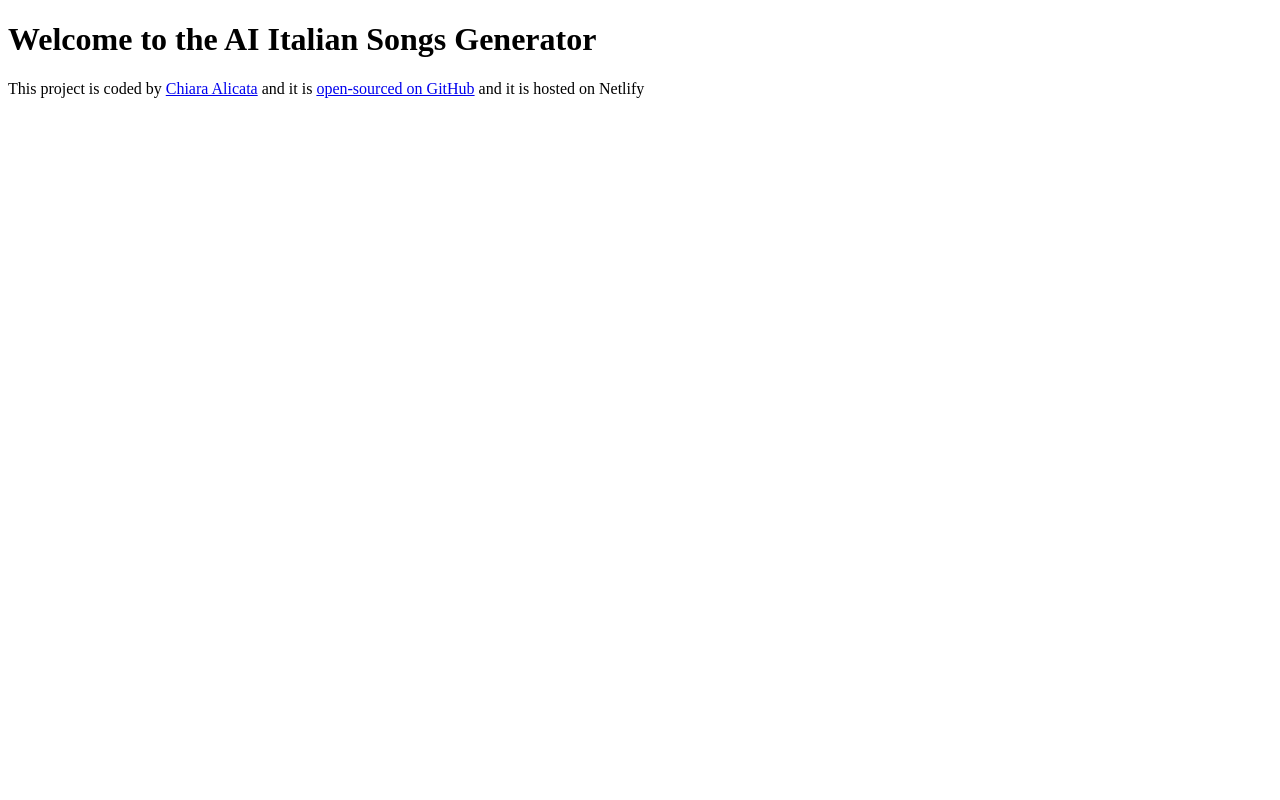
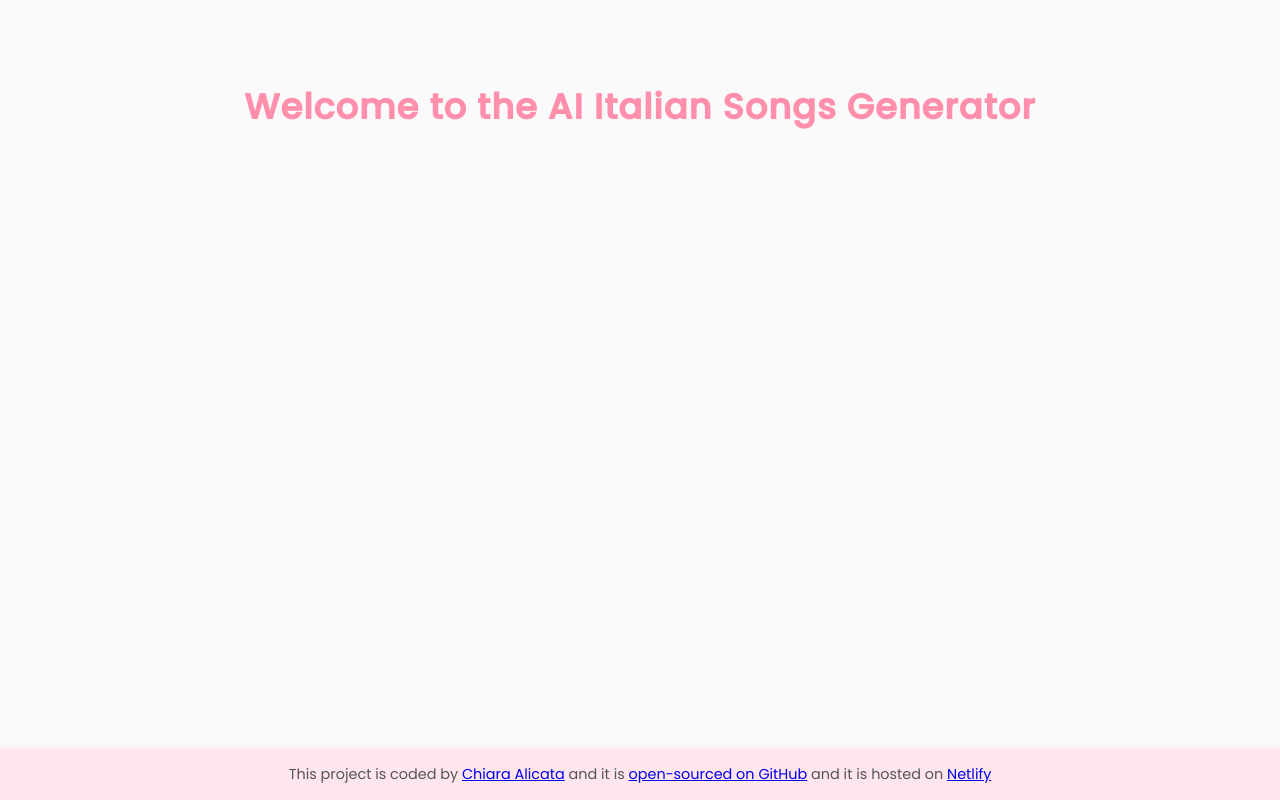
Before and after one commit to chiaraalicata/italian-song-generator, a plain HTML site: page index.html in a window 1280 px wide. Drawn offline with Linux system fonts and the light colour scheme.

Commit message:
starting the project

```diff
--- a/index.html
+++ b/index.html
@@ -5,6 +5,11 @@
     <meta http-equiv="X-UA-Compatible" content="IE=edge" />
     <meta name="viewport" content="width=device-width, initial-scale=1.0" />
     <link rel="stylesheet" href="src/style.css" />
+    <link
+      href="https://fonts.googleapis.com/css2?family=Poppins:wght@400;500&display=swap"
+      rel="stylesheet"
+    />
+
     <title>AI Songs Generator</title>
   </head>
   <body>
@@ -22,7 +27,10 @@
       >
         open-sourced on GitHub</a
       >
-      and it is hosted on Netlify
+      and it is hosted on
+      <a href="https://ai-italian-songs-generator.netlify.app/" target="_blank">
+        Netlify</a
+      >
     </footer>
     <script src="src/index.js"></script>
   </body>
--- a/src/style.css
+++ b/src/style.css
@@ -0,0 +1,31 @@
+* {
+  margin: 0;
+  padding: 0;
+  box-sizing: border-box;
+}
+
+body {
+  font-family: "Poppins", sans-serif;
+  background-color: #fafafa;
+  color: #444;
+  text-align: center;
+  min-height: 100vh;
+  display: flex;
+  flex-direction: column;
+  justify-content: space-between;
+}
+
+h1 {
+  margin-top: 80px;
+  color: #ff8fab;
+  font-size: 2.2rem;
+  letter-spacing: 1px;
+}
+
+footer {
+  background-color: #ffe5ec;
+  color: #555;
+  padding: 15px 0;
+  font-size: 0.9rem;
+  box-shadow: 0 -2px 8px rgba(255, 155, 190, 0.15);
+}
```
